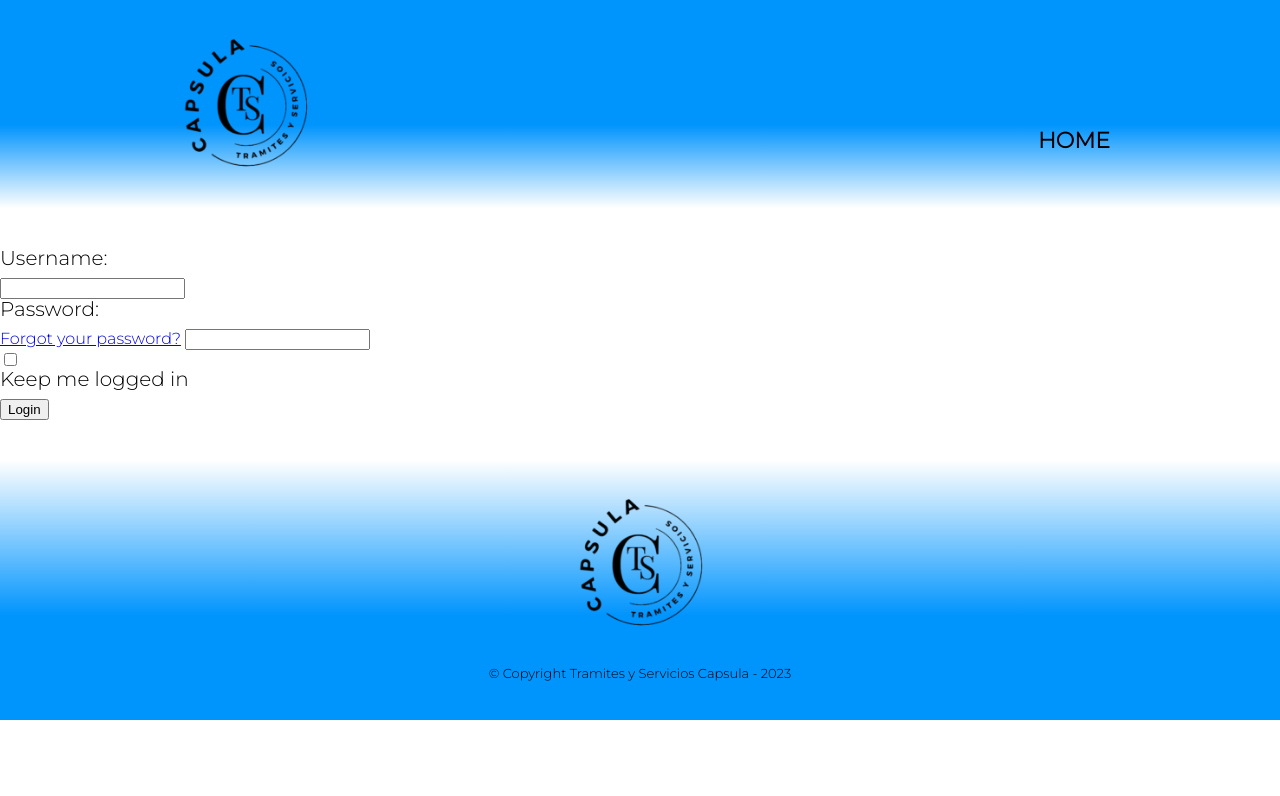
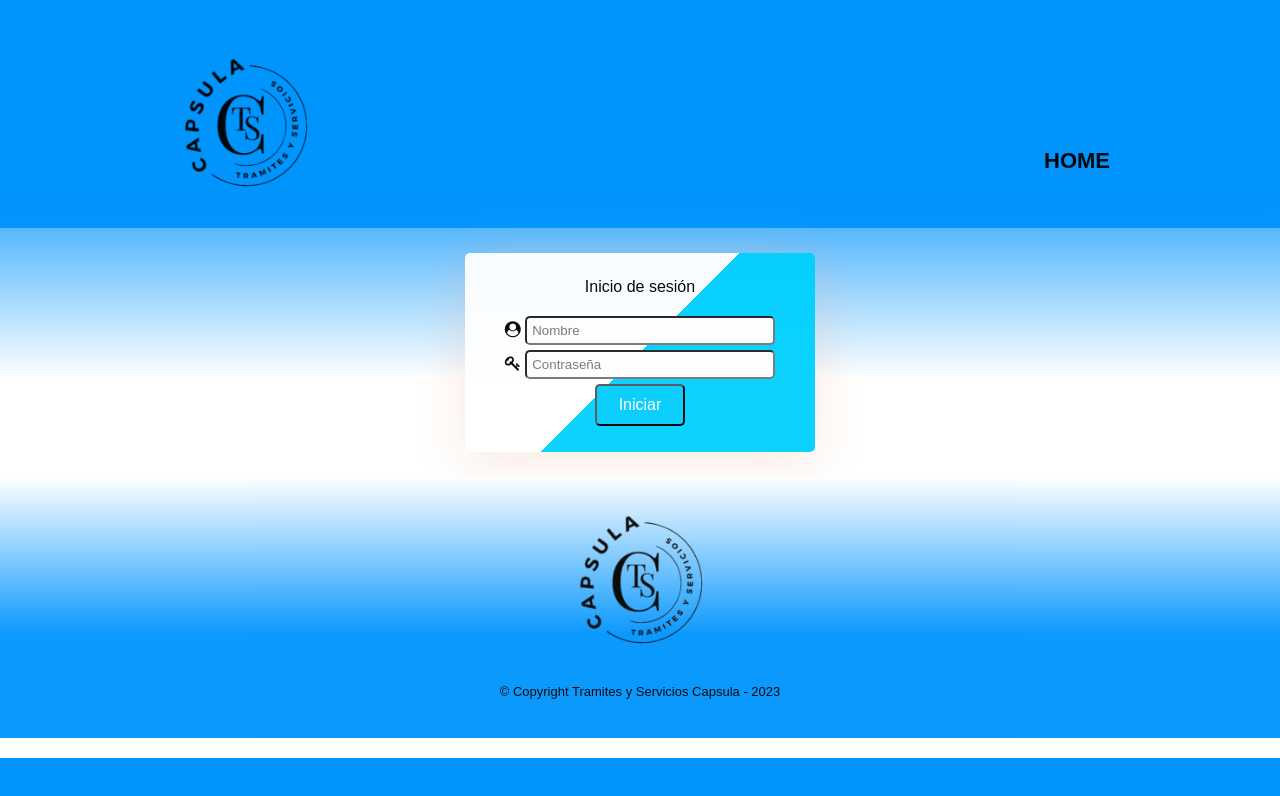
Before and after one commit to UrielVazquez89/capsula, a plain HTML site: page login.html in a window 1280 px wide. Drawn offline with Linux system fonts and the light colour scheme.

Commit message:
cambios2

```diff
--- a/css/style.css
+++ b/css/style.css
@@ -2,8 +2,11 @@ body{
     font-family: 'Montserrat', sans-serif;
 }
 header{
-    background: linear-gradient(#0094fd 60% , #ffffff);
+    background:#0094fd;
     padding: 20px 0;
+}
+.banner{
+    height: 150px;
 }
 .caja{
     width: 940px;
@@ -76,6 +79,25 @@ footer{
     text-align: center;
     background: linear-gradient(#ffffff, #0094fd 60%);
     padding: 20px;
+}
+.login{
+    display: inline;
+    margin: 0 0 0 15px;
+}
+.login li{
+    display: inline;
+    margin: 0 0 0 15px;
+}
+.login a{
+    text-transform: uppercase;
+    color: #000000;
+    font-weight: bold;
+    font-size: 22px;
+    text-decoration: none;
+}
+.login a:hover{
+    color: #0d00ff;
+    text-decoration: underline;
 }
 .copyright{
     color: #000000;
--- /dev/null
+++ b/css/style1.css
@@ -0,0 +1,108 @@
+body{
+    font-family: 'Montserrat', sans-serif;
+}
+header{
+    background:#0094fd;
+    padding: 20px 0;
+}
+.banner{
+    height: 150px;
+}
+.caja{
+    width: 940px;
+    position: relative;
+    margin: 0 auto;
+}
+nav{
+    position: absolute;
+    top: 110px;
+    right: 0;
+}
+nav li{
+    display: inline;
+    margin: 0 0 0 15px;
+}
+nav a{
+    text-transform: uppercase;
+    color: #000000;
+    font-weight: bold;
+    font-size: 22px;
+    text-decoration: none;
+}
+nav a:hover{
+    color: #ffffff;
+    text-decoration: underline;
+}
+footer{
+    text-align: center;
+    background: linear-gradient(#ffffff, #0094fd 60%);
+    padding: 20px;
+}
+.copyright{
+    color: #000000;
+    font-size: 13px;
+    margin: 20px;
+    text-shadow: #fff;
+}
+
+table{
+    margin: 40px 40px;
+}
+thead{
+    background: #555555;
+    color: white;
+    font-weight: bold;
+}
+td, th{
+    border: 1px solid #000000;
+    padding: 8px 15px;
+}
+
+form{
+    width: 450px;
+    min-height: 500pox;
+    height: auto;
+    border-radius: 5px;
+    margin: 2% auto;
+    box-shadow: 0 9px 50px hsla(20, 67%, 75%, 0.31);
+    padding: 2%;
+    background-image: linear-gradient(-225deg, #ffffff 50%, #00d0ff 50%);
+    text-align: center;
+}
+.form-input{
+    align-content: center;
+    margin-top: 5px;
+    width: 250px;
+     padding: 5px;
+     border-radius: 5px;
+}
+.registrar{
+    margin-top: 5px;
+    background-color: #00ccff;
+    border-radius: 5px;
+    color: white;
+    padding: 10px 22px;
+    text-align: center;
+    text-decoration: none;
+    display: inline-block;
+    font-size: 16px;
+}
+.ticket{
+    display: inline;
+    margin: 0 0 0 15px;
+}
+.ticket li{
+    display: inline;
+    margin: 0 0 0 15px;
+}
+.ticket a{
+    text-transform: uppercase;
+    color: #000000;
+    font-weight: bold;
+    font-size: 22px;
+    text-decoration: none;
+}
+.ticket a:hover{
+    color: #0d00ff;
+    text-decoration: underline;
+}
--- /dev/null
+++ b/css/style_login.css
@@ -0,0 +1,97 @@
+body{
+    font-family: 'Montserrat', sans-serif;
+}
+header{
+    background:#0094fd;
+    padding: 20px 0;
+}
+.caja{
+    width: 940px;
+    position: relative;
+    margin: 0 auto;
+}
+
+.prin{
+    background-color: #bbbbbb;
+    padding: 20px 0;
+}
+.caja{
+    width: 940px;
+    position: relative;
+    margin: 0 auto;
+}
+nav{
+    position: absolute;
+    top: 110px;
+    right: 0;
+}
+nav li{
+    display: inline;
+    margin: 0 0 0 15px;
+}
+nav a{
+    text-transform: uppercase;
+    color: #000000;
+    font-weight: bold;
+    font-size: 22px;
+    text-decoration: none;
+}
+nav a:hover{
+    color: #c78c19;
+    text-decoration: underline;
+}
+@import url("https://fonts.googleapis.com/css?family=Abel|Abril+Fatface|Alegreya|Arima+Madurai|Dancing+Script|Dosis|Merriweather|Oleo+Script|Overlock|PT+Serif+Display|Share|Unica+One|Vibur");
+*{
+    padding:0;
+    margin:0;
+    box-sizing: border-box;
+}
+body{
+    background: linear-gradient(#0094fd 20%, #ffffff 50%);
+    padding: 20px 0;
+    font-family: "vibur", cursive;
+    font-family: "Abel", sans-serif;
+    opacity: .95;
+}
+form{
+    width: 350px;
+    min-height: 500pox;
+    height: auto;
+    border-radius: 5px;
+    margin: 2% auto;
+    box-shadow: 0 9px 50px hsla(20, 67%, 75%, 0.31);
+    padding: 2%;
+    background-image: linear-gradient(-225deg, #ffffff 50%, #00d0ff 50%);
+}
+.con{
+    text-align: center;
+}
+.form-input{
+    align-content: center;
+    margin-top: 5px;
+    width: 250px;
+     padding: 5px;
+     border-radius: 5px;
+}
+.log-in {
+    margin-top: 5px;
+    background-color: #00ccff;
+    border-radius: 5px;
+    color: white;
+    padding: 10px 22px;
+    text-align: center;
+    text-decoration: none;
+    display: inline-block;
+    font-size: 16px;
+}
+footer{
+    text-align: center;
+    background: linear-gradient(#ffffff, #0094fd 60%);
+    padding: 20px;
+}
+.copyright{
+    color: #000000;
+    font-size: 13px;
+    margin: 20px;
+    text-shadow: #fff;
+}
--- a/login.html
+++ b/login.html
@@ -7,7 +7,7 @@
     <title>CAPSULA TRAMITES Y SERVICIOS</title>
     <link rel="shortcut icon" href="imag/logo2.jpeg">
     <link rel="stylesheet" href="css/reset.css">
-    <link rel="stylesheet" href="css/style.css">
+    <link rel="stylesheet" href="css/style_login.css">
     <link rel="preconnect" href="https://fonts.googleapis.com">
     <link rel="preconnect" href="https://fonts.gstatic.com" crossorigin>
     <link href="https://fonts.googleapis.com/css2?family=Montserrat:wght@300&display=swap" rel="stylesheet">
@@ -26,18 +26,20 @@
     </header>
     <div id="container">
         <form>
-            <!-- Username -->
-            <label for="name">Username:</label>
-            <input type="name">
-            <!-- Password -->
-            <label for="username">Password:</label>
-            <p><a href="#">Forgot your password?</a>
-            <input type="password">
-            <div id="lower">
-                <input type="checkbox"><label class="check" for="checkbox">Keep me logged in</label>
-                <!-- Submit Button -->
-                <input type="submit" value="Login">
-            </div>
+            <div class="con">
+                    <h2>Inicio de sesión</h2>
+                <br>
+                <div class="field-set">
+                        <i class="fa fa-user-circle"></i>
+                    <input class="form-input" id="txt-input" type="text" placeholder="Nombre" required>
+                    <br>
+                        <i class="fa fa-key"></i>
+                    <input class="form-input" type="password"
+                    placeholder="Contraseña" id="pwd" name="password" required>
+                    <br>
+                    <button class="log-in">Iniciar</button>
+                </div>
+
         </form>
     </div>
 
```
Also changed, not shown: index.html (+4 -1 lines), inventario.html (+15 -7 lines), productos.html (+1 -1 lines), usuarios.html (+1 -1 lines), venta_tot.html (+1 -1 lines), ventas.html (+6 -3 lines), imag/banner.avif (added), imag/banner.jpeg, 2 other files.
